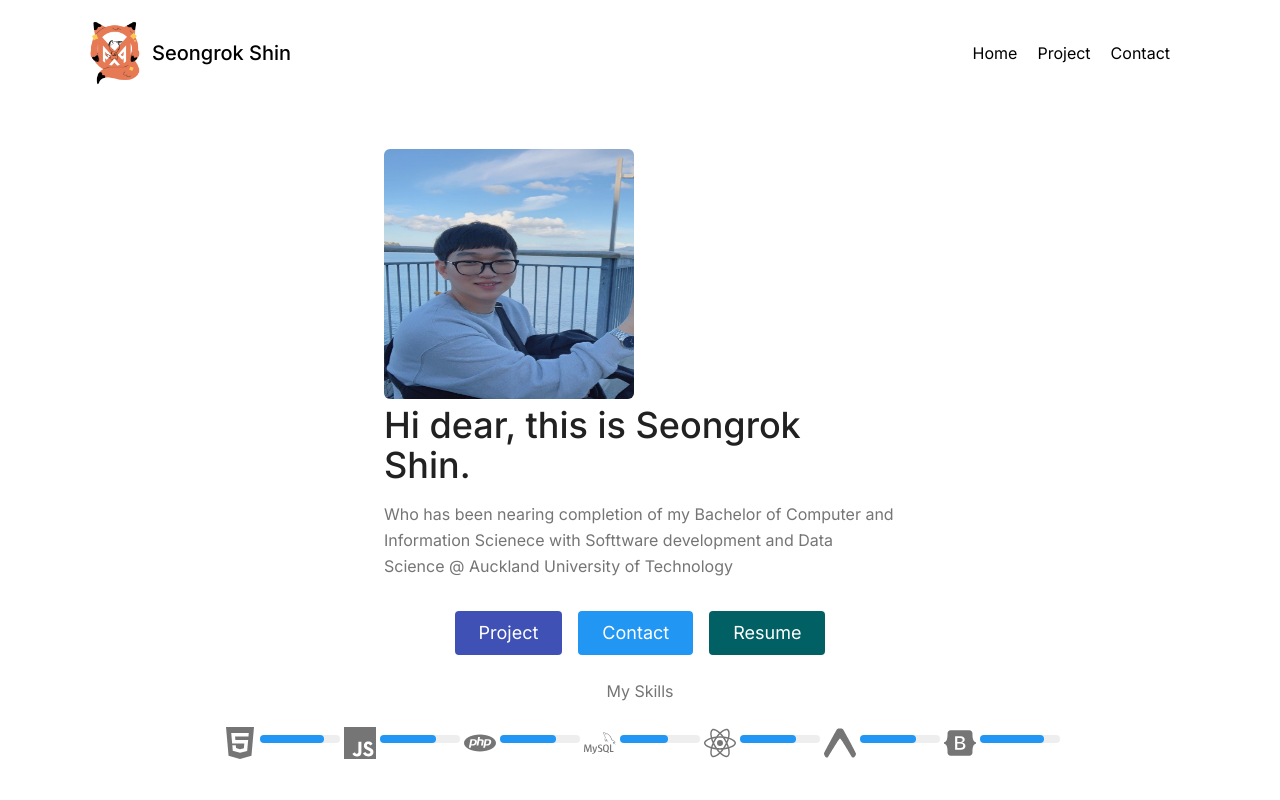
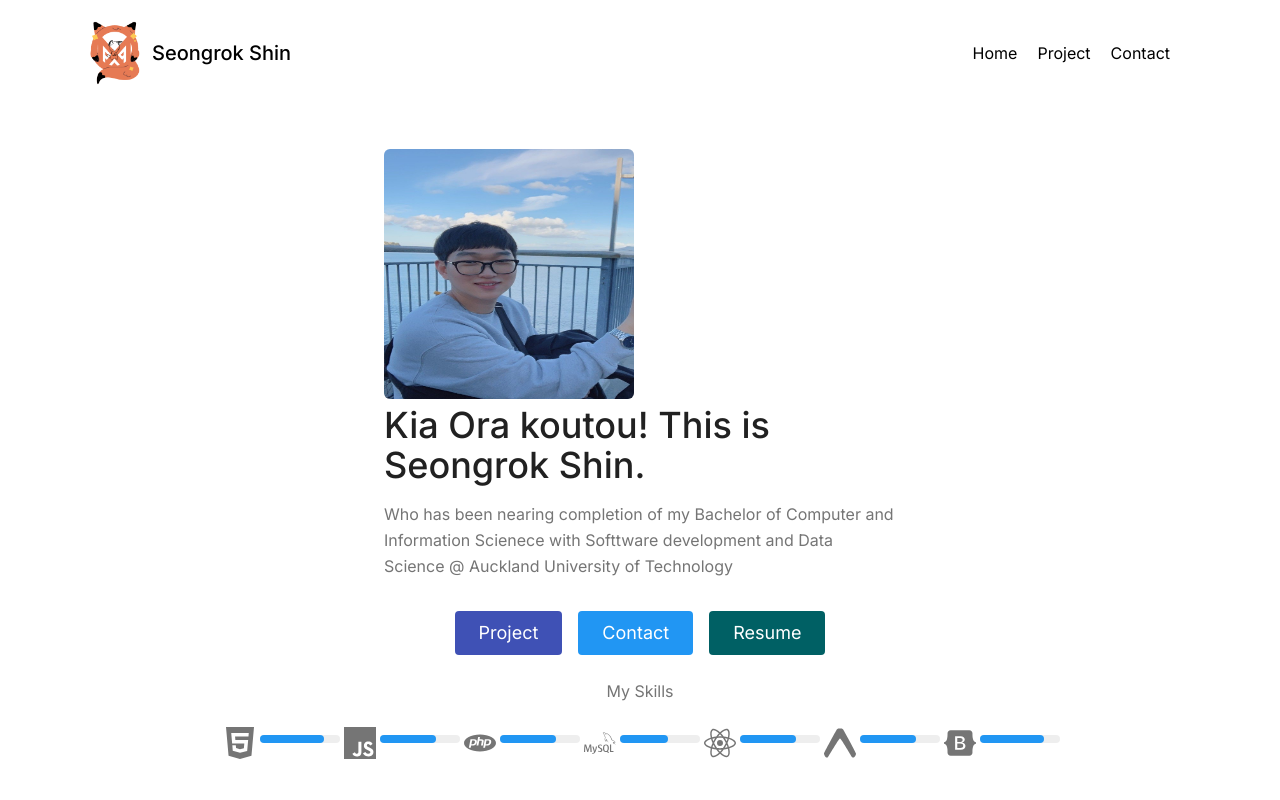
Before and after one commit to Seongrok-Shin/portfolio, a Next.js app: page / in a window 1280 px wide. Shown: the top 800 px of the page. Built offline with nearby package versions, Linux system fonts and the light colour scheme.

Commit message:
no message

```diff
--- a/src/components/Hero.js
+++ b/src/components/Hero.js
@@ -12,7 +12,7 @@
             <div className="lg:max-w-lg  md:w-1/2 w-5/6 mb-10 md:mb-0">
                 <Image className="flex flex-col md:w-1/2 md:pl-12 rounded-md" alt="profile" src="/me.jpg" width={250} height={250} />
                 <span className="inline-flex sm:ml-auto sm:mt-0 mt-10 justify-center sm:justify-start p-3" />
-                <h1 className="title-font sm:text-4xl text-3xl mb-4 font-medium text-gray-900">Hi dear, this is Seongrok Shin.
+                <h1 className="title-font sm:text-4xl text-3xl mb-4 font-medium text-gray-900">Kia Ora koutou! This is Seongrok Shin.
                 </h1>
                 <p className="mb-8 leading-relaxed">Who has been nearing completion of my Bachelor of Computer and Information Scienece with Softtware development and Data Science @ Auckland University of Technology</p>
                 <div className="flex justify-center ">
```
